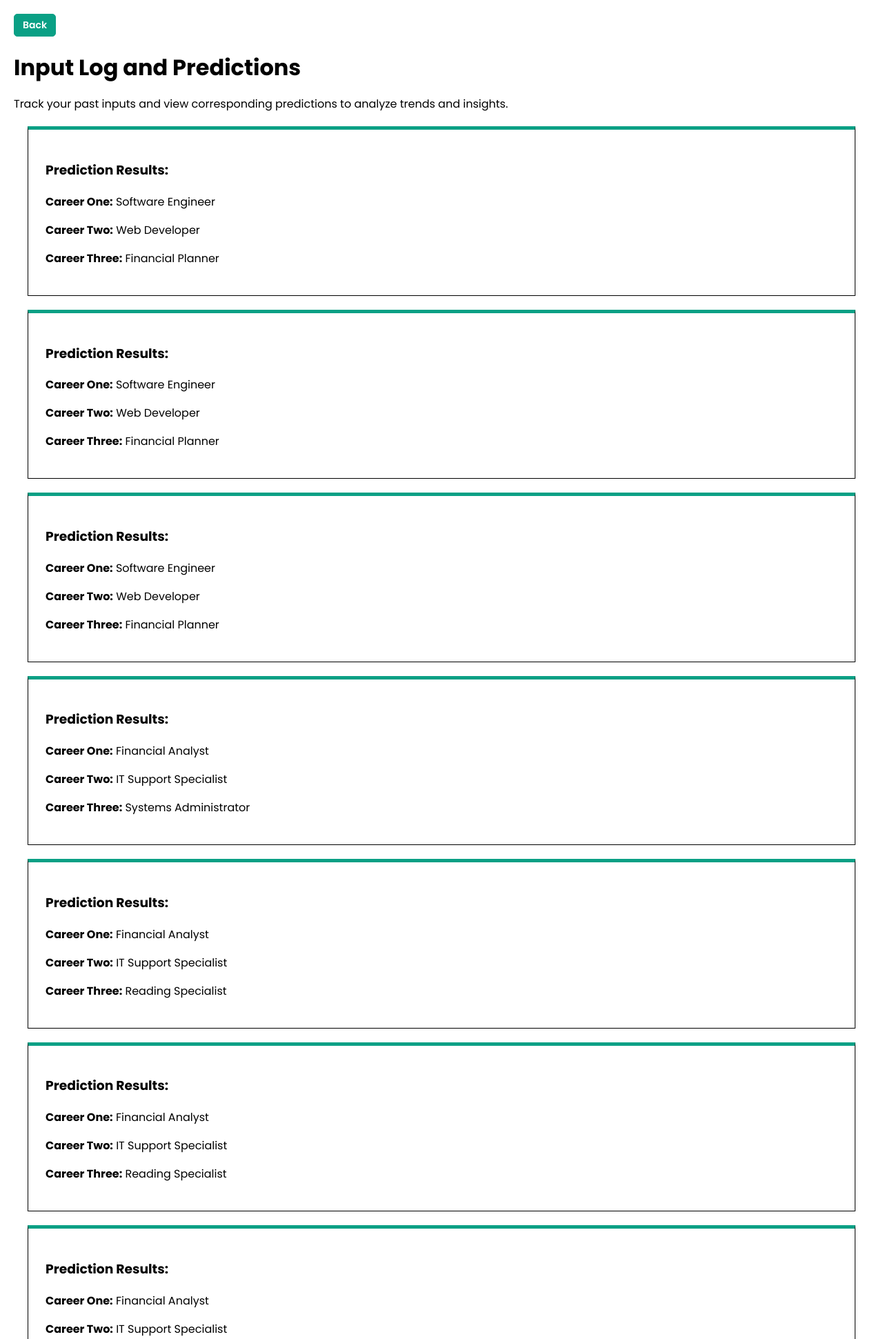
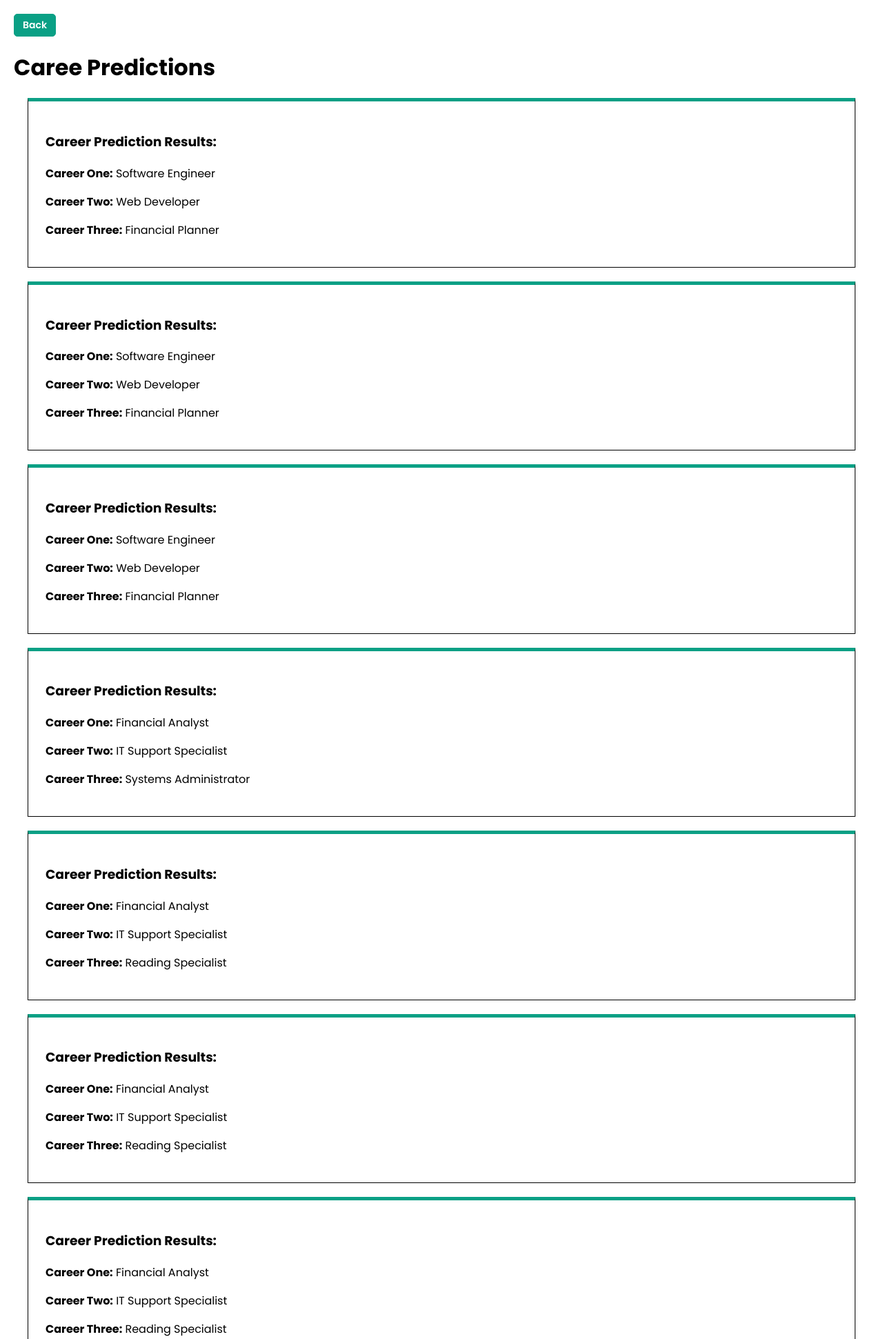
Before and after one commit to fritzgerald658/RECOMEE, a Django app: page /display_data/ in a window 1280 px wide. Shown: the top 1941 px of the page at 69% size. Run offline with Django 5.2, Linux system fonts and the light colour scheme; data comes from the database, SQL or seed files in the repository; both versions use the stored data as it was after the commit; parts of the project's set-up code (start-up, migrations or seed data) failed here and were passed over.

Commit message:
history modification

```diff
--- a/static/get_started.css
+++ b/static/get_started.css
@@ -79,10 +79,10 @@ body {
     border-color: #046C5A;
 }
 /* section one styling */
-/* #section-one {
+#section-one {
     color: #333C4D;
     min-height: 75vh;
-} */
+}
 
 /* section one headline */
 #section-one h2 {
--- a/static/history_page.css
+++ b/static/history_page.css
@@ -10,14 +10,14 @@ h1{
     margin-bottom: 0px;
 }
 
-.user-entry {
+.prediction_result {
     border: 1px solid black;
     border-top: 5px solid #0AA085;
     padding: 25px;
     margin: 20px;
 }
 
-button{
+#back_btn{
     text-decoration: none;
     font-family:"Poppins", sans-serif;
     font-optical-sizing: auto;
@@ -33,7 +33,7 @@ button{
     cursor: pointer;
   }
 
-button:hover {
+#back_btn:hover {
     background-color: white;
     color:#0AA085;
     border-color: #046C5A;
--- a/template/app_result.html
+++ b/template/app_result.html
@@ -23,7 +23,6 @@
         <h1>Top 3 Personalized Career Matches</h1>
         <div class="results_container">
             <div class="results" id="result-one">
-                <h1>{{first_probability}}</h1>
                 <h4>{{ first_career }}</h4>
             </div>
             <div class="results" id="result-two">
@@ -31,10 +30,6 @@
             </div>
             <div class="results" id="result-three">
                 <h4>{{third_career}}</h4>
-            </div>
-            <div class="results" id="result-three">
-                <h4>{{fourth_probability}}</h4>
-                <h4>{{fourth_career}}</h4>
             </div>
         </div>
     </section>
--- a/template/history_page.html
+++ b/template/history_page.html
@@ -9,11 +9,11 @@
 </head>
 <body>
     <button id="back_btn" title="Go back to previous page" >Back</Button>
-    <h1>Input Log and Predictions</h1>
-    <p>Track your past inputs and view corresponding predictions to analyze trends and insights.</p>
+    <h1>Caree Predictions</h1>
+    <p></p>
 {% for prediction_result in prediction_results reversed %}
-    <div class="user-entry">
-        <h3>Prediction Results:</h3>
+    <div class="prediction_result">
+        <h3>Career Prediction Results:</h3>
         <p><strong>Career One:</strong> {{ prediction_result.career_one }}</p>
         <p><strong>Career Two:</strong> {{ prediction_result.career_two }}</p>
         <p><strong>Career Three:</strong> {{ prediction_result.career_three }}</p>
```
Also changed, not shown: db.sqlite3.
